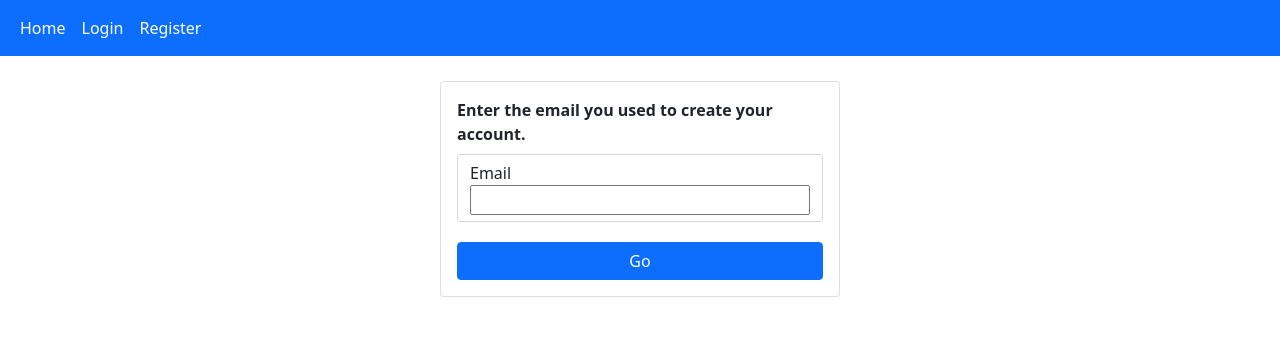
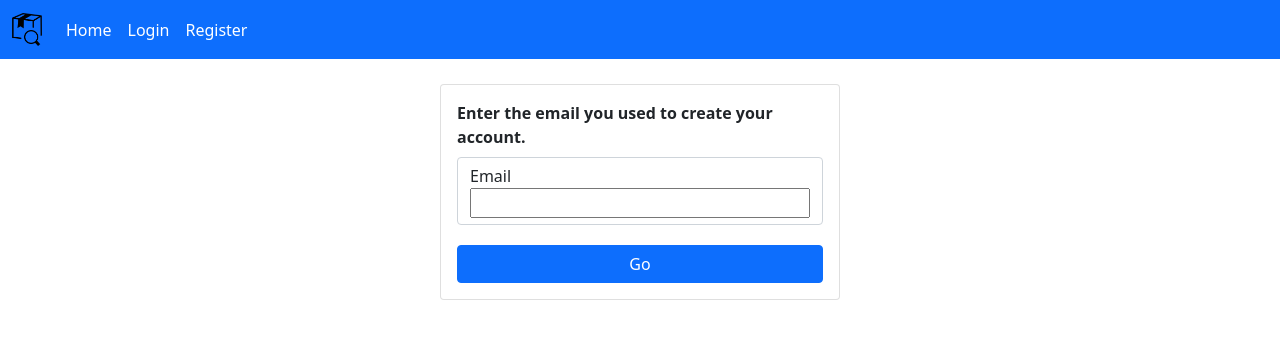
Before and after one commit to 1-max-1/package-tracker, a Flask app: page /forgotPassword in a window 1280 px wide. Shown: the top 339 px of the page. Run offline with Flask 2, Linux system fonts and the light colour scheme; parts of the project's set-up code (start-up, migrations or seed data) failed here and were passed over; some libraries are stand-ins or nearby versions.

Commit message:
Added icon to navbar and title

```diff
--- a/templates/includes/navbar.html
+++ b/templates/includes/navbar.html
@@ -1,5 +1,10 @@
 <nav class="navbar navbar-expand-lg navbar-dark bg-primary">
 	<div class="container-fluid">
+		<!-- The navbar logo icon -->
+		<a class="navbar-brand" href="/">
+			<img src="{{ url_for('static', filename='icon.png') }}" width="30" height="33">
+		</a>
+
 		<!-- This button helps with mobile devices where the screen is small and the navbar should be collapsible. -->
 		<button class="navbar-toggler" type="button" data-bs-toggle="collapse" data-bs-target="#navbarSupportedContent" aria-controls="navbarSupportedContent" aria-expanded="false" aria-label="Toggle navigation">
 			<span class="navbar-toggler-icon"></span>
--- a/templates/main_layout_container.html
+++ b/templates/main_layout_container.html
@@ -4,6 +4,9 @@
 		<!-- Required meta tags -->
 		<meta charset="utf-8">
 		<meta name="viewport" content="width=device-width, initial-scale=1">
+
+		<!-- Icon from https://uxwing.com/product-delivery-tracking-icon/ -->
+		<link rel="shortcut icon" href="{{ url_for('static', filename='icon.ico') }}">
 
 		<!-- Bootstrap CSS -->
 		<link href="https://cdn.jsdelivr.net/npm/bootstrap@5.0.0-beta3/dist/css/bootstrap.min.css" rel="stylesheet" integrity="sha384-eOJMYsd53ii+scO/bJGFsiCZc+5NDVN2yr8+0RDqr0Ql0h+rP48ckxlpbzKgwra6" crossorigin="anonymous">
```
Also changed, not shown: static/icon.ico (added), static/icon.png (added), 1 other file.
